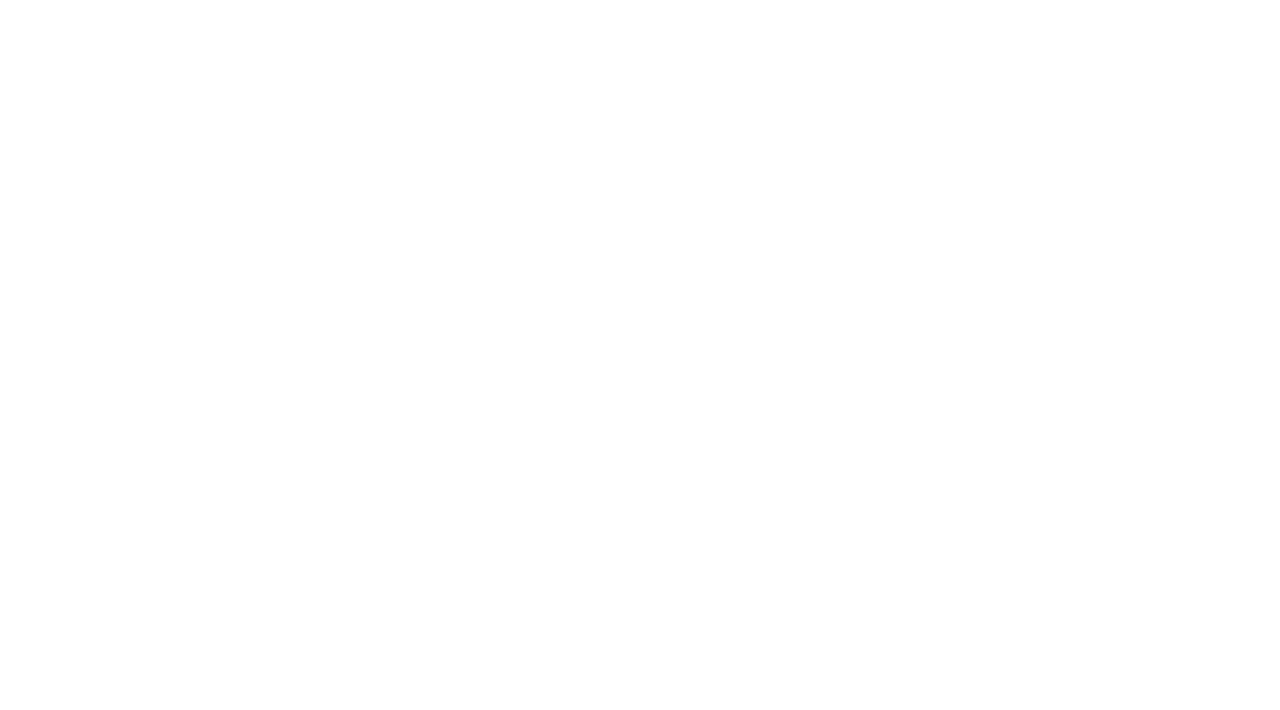
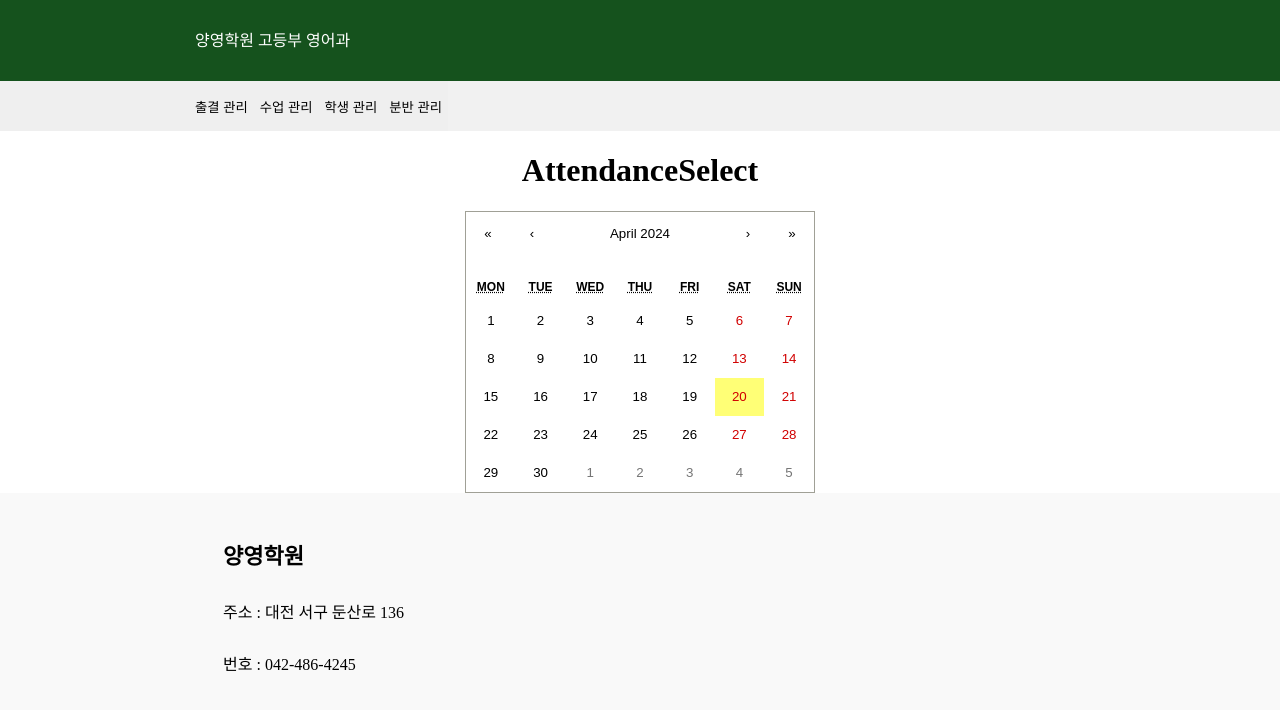
Before and after one commit to YangYoungEdu/YANGYOUNG_ADMIN, a React (Create React App) app in the folder yanyoung_admin/: page /attendance in a window 1280 px wide. Before the commit this address had no page. Shown: the top 710 px of the page. Built offline with nearby package versions, Linux system fonts and the light colour scheme.

Commit message:
[FEAT]: 달력 라이브러리 추가

```diff
--- a/yanyoung_admin/package.json
+++ b/yanyoung_admin/package.json
@@ -8,6 +8,7 @@
     "@testing-library/user-event": "^13.5.0",
     "axios": "^1.6.8",
     "react": "^18.2.0",
+    "react-calendar": "^4.8.0",
     "react-dom": "^18.2.0",
     "react-router-dom": "^6.22.3",
     "react-scripts": "5.0.1",
--- a/yanyoung_admin/src/MyRoutes.js
+++ b/yanyoung_admin/src/MyRoutes.js
@@ -1,7 +1,8 @@
-import { Routes, Route } from "react-router-dom";
-import SignIn from "./pages/SignIn/SignInPage";
+import { Route, Routes } from "react-router-dom";
 import Layout from "./Layout";
 import ThemeExample from "./style/ThemeExample";
+import SignIn from "./pages/SignIn/SignInPage";
+import Attendance from "./pages/Attendance/AttendancePage";
 
 function MyRoutes() {
   return (
@@ -10,6 +11,7 @@ function MyRoutes() {
         <Route element={<Layout />}>
           <Route path="/" element={<SignIn />} />
           <Route path="theme" element={<ThemeExample />} />
+          <Route path="attendance" element={<Attendance />} />
         </Route>
       </Routes>
     </>
--- a/yanyoung_admin/src/components/Navbar.js
+++ b/yanyoung_admin/src/components/Navbar.js
@@ -1,20 +1,31 @@
-import styled from "styled-components";
-import { ReactComponent as Logo } from "../Assets/Logo.svg";
+import { useNavigate } from "react-router-dom";
+import styled, { ThemeProvider } from "styled-components";
 import { theme } from "../style/theme";
-import { ThemeProvider } from "styled-components";
 
 const Navbar = () => {
+  const navigate = useNavigate();
+
+  const movePage = (page) => {
+    navigate("/" + page);
+  };
+
   return (
     <ThemeProvider theme={theme}>
       <Header>
-        <StyledLogo />
-        <NavbarContainer>
-          <MenuButton style={{ "margin-left": "195px" }}>출결 관리</MenuButton>
-          <MenuButton>수업 관리</MenuButton>
-          <MenuButton>학생 관리</MenuButton>
-          <MenuButton>분반 관리</MenuButton>
-        </NavbarContainer>
+        {/* <StyledLogo /> */}
+        <Title>양영학원 고등부 영어과</Title>
       </Header>
+      <NavbarContainer>
+        <MenuButton
+          onClick={() => movePage("attendance")}
+          style={{ "padding-left": "195px" }}
+        >
+          출결 관리
+        </MenuButton>
+        <MenuButton onClick={() => movePage("lectrue")}>수업 관리</MenuButton>
+        <MenuButton onClick={() => movePage("student")}>학생 관리</MenuButton>
+        <MenuButton onClick={() => movePage("section")}>분반 관리</MenuButton>
+      </NavbarContainer>
     </ThemeProvider>
   );
 };
@@ -22,13 +33,14 @@ const Navbar = () => {
 const Header = styled.header`
   height: 81px;
   line-height: 81px;
+  background-color: ${(props) => props.theme.colors.primary_normal};
 `;
 
-const StyledLogo = styled(Logo)`
-  margin-left: 17.43%;
-  @media screen and (max-width: 1250px) {
-    margin-left: 5%;
-  }
+const Title = styled.div`
+  font-size: ${(props) => props.theme.fontSizes.Header};
+  font-weight: 550;
+  color: ${(props) => props.theme.colors.white};
+  padding-left: 195px;
 `;
 
 const NavbarContainer = styled.div`
--- /dev/null
+++ b/yanyoung_admin/src/pages/Attendance/AttendanceCalender.js
@@ -0,0 +1,27 @@
+import Calendar from "react-calendar";
+import "react-calendar/dist/Calendar.css";
+import styled from "styled-components";
+import { MainDiv } from "../../style/CommonStyle";
+
+const AttendanceSelect = () => {
+  return (
+    <MainDiv>
+      <h1>AttendanceSelect</h1>
+      <StyledCalendarWrapper>
+        <StyledCalendar />
+      </StyledCalendarWrapper>
+    </MainDiv>
+  );
+};
+
+const StyledCalendar = styled(Calendar)``;
+
+const StyledCalendarWrapper = styled.div`
+  width: 100%;
+  display: flex;
+  justify-content: center;
+  position: relative;
+`;
+// 캘린더를 불러옴
+
+export default AttendanceSelect;
--- /dev/null
+++ b/yanyoung_admin/src/pages/Attendance/AttendancePage.js
@@ -0,0 +1,11 @@
+import AttendanceCalender from "./AttendanceCalender";
+
+const AttendancePage = () => {
+  return (
+    <div>
+      <AttendanceCalender />
+    </div>
+  );
+};
+
+export default AttendancePage;
--- /dev/null
+++ b/yanyoung_admin/src/style/CommonStyle.js
@@ -0,0 +1,8 @@
+import styled from "styled-components";
+
+export const MainDiv = styled.div`
+  display: flex;
+  flex-direction: column;
+  justify-content: center;
+  align-items: center;
+`;
```
Also changed, not shown: 1 other file (tests, documents, lock files or other folders).
